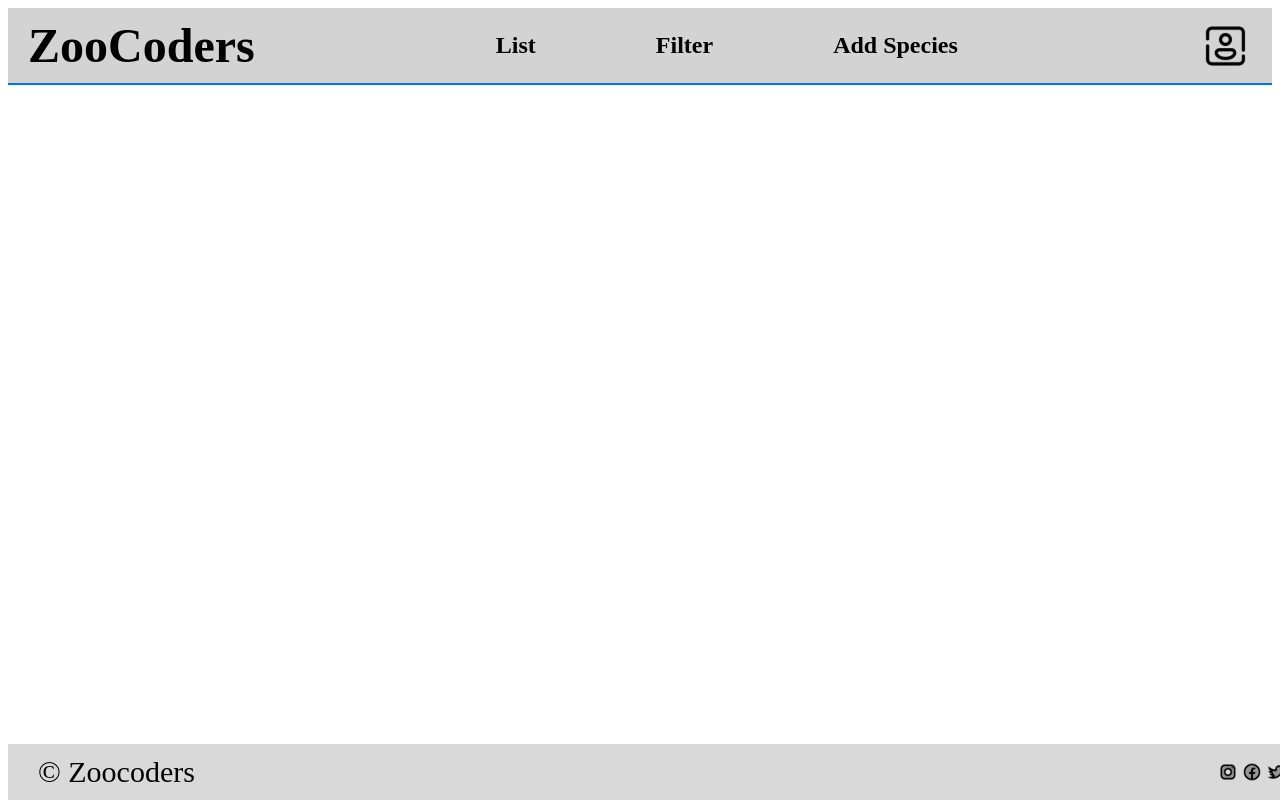
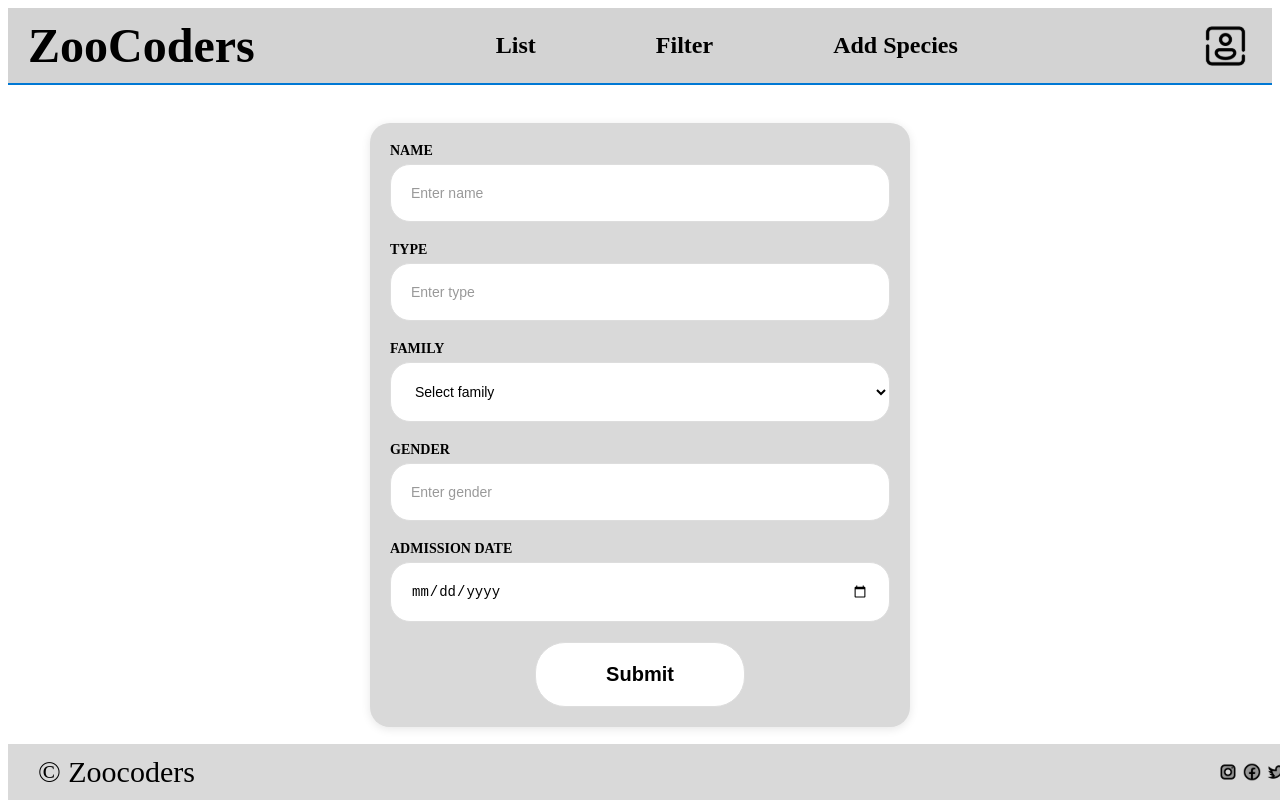
Before and after one commit to ZooDevelopers/ProjectF5-Zootopia-Frontend, a Vue app: page /addspecies in a window 1280 px wide. Built offline with nearby package versions, Linux system fonts and the light colour scheme.

Commit message:
new component Form

```diff
--- /dev/null
+++ b/src/components/FormComponent.vue
@@ -0,0 +1,174 @@
+<template>
+    <div class="form-wrapper">
+      <div class="form-container">
+        <form @submit.prevent="handleSubmit">
+          <div class="form-group">
+            <label for="name">NAME</label>
+            <input type="text" class="form-control" id="name" v-model="formData.name" placeholder="Enter name">
+          </div>
+          <div class="form-group">
+            <label for="type">TYPE</label>
+            <input type="text" class="form-control" id="type" v-model="formData.type" placeholder="Enter type">
+          </div>
+          <div class="form-group">
+            <label for="family">FAMILY</label>
+            <select class="form-control" id="family" v-model="formData.family">
+              <option value="">Select family</option>
+              <option>Felidos</option>
+              <option>Canidos</option>
+              <option>Reptiles</option>
+              <option>Leporidae</option>
+            </select>
+          </div>
+          <div class="form-group">
+            <label for="gender">GENDER</label>
+            <input type="text" class="form-control" id="gender" v-model="formData.gender" placeholder="Enter gender">
+          </div>
+          <div class="form-group">
+            <label for="admission-date">ADMISSION DATE</label>
+            <input type="date" class="form-control" id="admission-date" v-model="formData.admissionDate">
+          </div>
+          <div class="submit-container">
+            <button type="submit" class="submit-button">Submit</button>
+          </div>
+        </form>
+      </div>
+    </div>
+  </template>
+
+  <script>
+  export default {
+    data() {
+      return {
+        formData: {
+          name: '',
+          type: '',
+          family: '',
+          gender: '',
+          admissionDate: ''
+        }
+      }
+    },
+    methods: {
+      handleSubmit() {
+        console.log('Form submitted:', this.formData);
+      }
+    }
+  }
+  </script>
+
+  <style scoped>
+  .header {
+    display: flex;
+    justify-content: space-between;
+    align-items: center;
+    background-color: #d3d3d3;
+    padding: 10px;
+  }
+
+  .header .logo h1 {
+    margin: 0;
+    font-size: 24px;
+  }
+
+  .header .nav-links {
+    list-style: none;
+    display: flex;
+    gap: 20px;
+    margin: 0;
+    padding: 0;
+  }
+
+  .header .nav-links li a {
+    text-decoration: none;
+    font-weight: bold;
+    color: black;
+  }
+
+  .header .nav-links li a.active {
+    color: #d1a24c;
+  }
+
+  .form-wrapper {
+    display: flex;
+    justify-content: center;
+    align-items: center;
+    height: calc(100vh - 120px);
+  }
+
+  .form-container {
+    background-color: #d9d9d9;
+    padding: 20px;
+    border-radius: 20px;
+    box-shadow: 0 2px 10px rgba(0, 0, 0, 0.1);
+    width: 500px;
+  }
+
+  .form-group {
+    margin-bottom: 20px;
+    text-align: center;
+  }
+
+  label {
+    display: flex;
+    margin-bottom: 5px;
+    font-weight: bold;
+    color: #000000;
+    font-size: 14px;
+  }
+
+  input,
+  select {
+    width: 100%;
+    padding: 20px;
+    border: 1px solid #ddd;
+    font-size: 14px;
+    background-color: #FFFFFF;
+    border-radius: 20px;
+    box-sizing: border-box;
+  }
+
+  input::placeholder {
+    color: #999;
+  }
+
+  .submit-container {
+    display: flex;
+    justify-content: center;
+  }
+
+  .submit-button {
+    width: auto;
+    padding: 20px 70px;
+    background-color: #FFFFFF;
+    border: 1px solid #ddd;
+    border-radius: 30px;
+    font-size: 20px;
+    font-weight: bold;
+    color: #000000;
+    cursor: pointer;
+    transition: background-color 0.3s ease;
+  }
+
+  .submit-button:hover {
+    background-color: #e0e0e0;
+  }
+
+  .footer {
+    display: flex;
+    justify-content: space-between;
+    align-items: center;
+    background-color: black;
+    color: white;
+    padding: 10px;
+    position: absolute;
+    bottom: 0;
+    width: 100%;
+  }
+
+  .footer .social-icons a img {
+    width: 20px;
+    height: 20px;
+    margin-left: 10px;
+  }
+  </style>
--- a/src/views/AddSpeciesView.vue
+++ b/src/views/AddSpeciesView.vue
@@ -2,12 +2,12 @@
 import { ref } from 'vue';
 
 import HeaderOtherPages from '@/components/HeaderOtherPages.vue';
-
+import FormComponent from '../components/FormComponent.vue'
 </script>
 
 <template>
   <main>
     <HeaderOtherPages />
   </main>
-
+ <FormComponent></FormComponent>
 </template>
```
